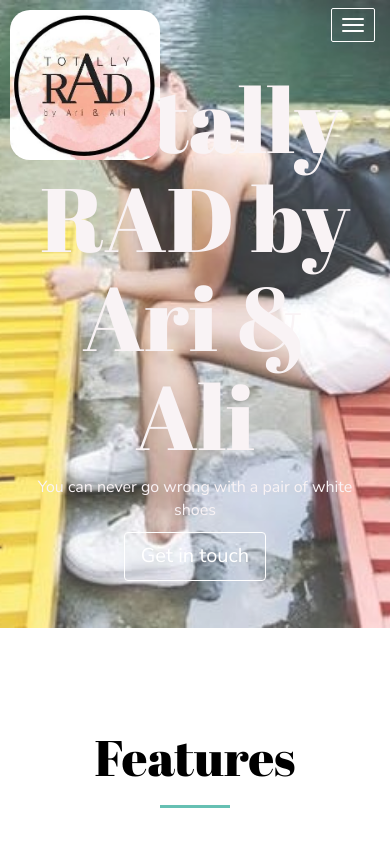
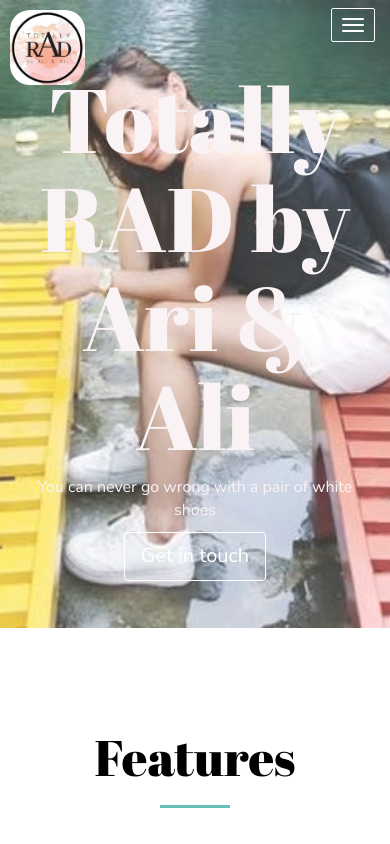
Before and after one commit to marcmdion/totallyrad, a plain HTML site: page index.html in a window 390 px wide. Shown: the top 844 px of the page. Drawn offline with Linux system fonts and the light colour scheme; some packages are replaced by stand-ins of ours.

Commit message:
Update style.css

```diff
--- a/style.css
+++ b/style.css
@@ -1,5 +1,5 @@
 .header-img {
-	width: 150px;
+	width: 140px;
 	border-radius: 20px;
 }
 .header-container {
@@ -12,3 +12,15 @@
 h1 {
 	color: black;
 }
+
+@media only screen and (max-width: 850px) {
+	.header-img{
+		width: 90px;
+	}
+}
+
+@media only screen and (max-width: 650px) {
+	.header-img{
+		width: 75px;
+	}
+}
```
